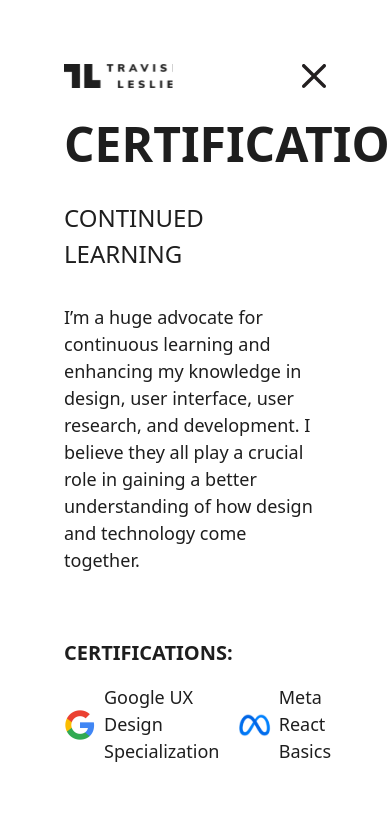
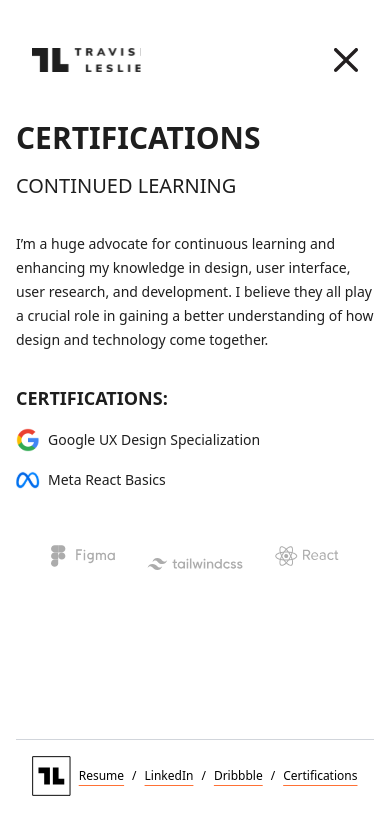
Before and after one commit to TravisDLeslie/Travis-Site, a React (Create React App) app: page /certifications in a window 390 px wide. Shown: the top 834 px of the page. Built offline with nearby package versions, Linux system fonts and the light colour scheme.

Commit message:
more mobile

```diff
--- a/src/components/Certifications.jsx
+++ b/src/components/Certifications.jsx
@@ -1,13 +1,14 @@
+// src/components/Certifications.jsx
 import React from 'react';
 import { useNavigate } from 'react-router-dom';
 import closeIcon from '../assets/icons/close.svg';
 import logo from '../assets/icons/logo.svg';
-import footerLogo from '../assets/icons/footerlogo.svg';
 import googleIcon from '../assets/icons/google.svg';
 import metaIcon from '../assets/icons/meta.svg';
 import figmaIcon from '../assets/icons/Figma.svg';
 import tailwindIcon from '../assets/icons/tailwinds.svg';
 import reactIcon from '../assets/icons/react.svg';
+import Footer from './Footer';
 
 const Certifications = () => {
   const navigate = useNavigate();
@@ -17,52 +18,51 @@
   };
 
   return (
-    <div className="fixed inset-0 bg-white p-16 z-40 flex flex-col justify-between">
-      <div className="flex justify-between items-center w-full">
+    <div className="fixed inset-0 bg-white p-4 md:p-8 mt-4 z-40 flex flex-col">
+      <div className="flex justify-between items-center p-4 w-full">
         <img src={logo} alt="Logo" className="h-6 w-auto" />
         <button onClick={handleClose} className="focus:outline-none">
           <img src={closeIcon} alt="Close" className="h-6 w-auto" />
         </button>
       </div>
-      <div className="flex justify-center w-full mt-8">
+      <div className="flex flex-col flex-grow overflow-y-auto mt-8 md:mt-24">
+        <div className="flex justify-center w-full">
           <div className="max-w-[700px] w-full">
-          <h1 className="text-custom-gray font-bold leading-none" style={{ fontSize: '48px' }}>
+            <h1 className="text-custom-gray font-bold text-3xl md:text-7xl">
               CERTIFICATIONS
             </h1>
-          <h2 className="text-custom-gray font-medium mt-8" style={{ fontSize: '24px' }}>
+            <h2 className="text-custom-gray font-medium mt-4 md:mt-8 text-xl md:text-4xl">
               CONTINUED LEARNING
             </h2>
-          <p className="text-custom-gray font-regular mt-8 w-full" style={{ fontSize: '18px' }}>
+            <p className="text-custom-gray font-light leading-6 mt-8 text-sm md:text-base md:leading-9">
               I’m a huge advocate for continuous learning and enhancing my knowledge
               in design, user interface, user research, and development. I believe they all
               play a crucial role in gaining a better understanding of how design and
               technology come together.
             </p>
-          <div className="mt-16">
-            <h3 className="text-custom-gray font-semibold" style={{ fontSize: '20px' }}>
+            <div className="mt-8 md:mt-16">
+              <h3 className="text-custom-gray font-semibold text-lg md:text-xl">
                 CERTIFICATIONS:
               </h3>
-            <div className="flex space-x-8 mt-4">
+              <div className="flex flex-col md:flex-row space-y-4 md:space-y-0 md:space-x-8 mt-4">
                 <div className="flex items-center space-x-2">
-                <img src={googleIcon} alt="Google UX Design" className="h-8 w-auto" />
+                  <img src={googleIcon} alt="Google UX Design" className="h-6 md:h-8 w-auto" />
                   <a
                     href="https://www.coursera.org/professional-certificates/google-ux-design"
                     target="_blank"
                     rel="noopener noreferrer"
-                  className="text-custom-gray font-regular"
-                  style={{ fontSize: '18px' }}
+                    className="text-custom-gray font-regular text-sm md:text-base"
                   >
                     Google UX Design Specialization
                   </a>
                 </div>
                 <div className="flex items-center space-x-2">
-                <img src={metaIcon} alt="Meta React Basics" className="h-8 w-auto" />
+                  <img src={metaIcon} alt="Meta React Basics" className="h-6 md:h-8 w-auto" />
                   <a
                     href="https://www.coursera.org/learn/react-basics"
                     target="_blank"
                     rel="noopener noreferrer"
-                  className="text-custom-gray font-regular"
-                  style={{ fontSize: '18px' }}
+                    className="text-custom-gray font-regular text-sm md:text-base"
                   >
                     Meta React Basics
                   </a>
@@ -71,21 +71,14 @@
             </div>
           </div>
         </div>
-      <div className="flex justify-center space-x-16 mt-20">
-        <img src={figmaIcon} alt="Figma" className="w-20 h-20" />
-        <img src={tailwindIcon} alt="TailwindCSS" className="w-28 h-24" />
-        <img src={reactIcon} alt="React" className="w-20 h-20" />
-      </div>
-      <div className="w-full border-t border-gray-300 mt-2">
-        <div className="flex justify-between items-center pt-4 h-8">
-          <img src={footerLogo} alt="Footer Logo" className="h-12 mt-12 w-auto" />
-          <div className="text-custom-gray mt-12">
-            <a href="/TravisLeslie_UIUX_Designer.pdf" target="_blank" rel="noopener noreferrer" className="underline mx-4" style={{ textDecorationColor: '#FF7135', textUnderlineOffset: '8px' }}>Resume</a> /
-            <a href="https://www.linkedin.com/in/travisdleslie" target="_blank" rel="noopener noreferrer" className="underline mx-4" style={{ textDecorationColor: '#FF7135', textUnderlineOffset: '8px' }}> LinkedIn</a> /
-            <a href="#" className="underline mx-4" style={{ textDecorationColor: '#FF7135', textUnderlineOffset: '8px' }}> Dribble</a> /
-            <a href="#" className="underline mx-4" style={{ textDecorationColor: '#FF7135', textUnderlineOffset: '8px' }}> Certifications</a>
+        <div className="flex justify-center space-x-8 md:space-x-16 mt-8 md:mt-20">
+          <img src={figmaIcon} alt="Figma" className="w-16 h-16 md:w-20 md:h-20" />
+          <img src={tailwindIcon} alt="TailwindCSS" className="w-24 h-20 md:w-28 md:h-24" />
+          <img src={reactIcon} alt="React" className="w-16 h-16 md:w-20 md:h-20" />
         </div>
       </div>
+      <div className="mt-8 md:mt-8">
+        <Footer />
       </div>
     </div>
   );
--- a/src/components/FixedRightSide.jsx
+++ b/src/components/FixedRightSide.jsx
@@ -14,7 +14,7 @@
   };
 
   return (
-    <div className="md:fixed md:bottom-0 md: right-0 w-full h-full bg-white p-4 flex flex-col md:justify-between z-30 md:relative md:h-full md:w-full md:p-16">
+    <div className="md:fixed md:bottom-0 md:right-0 w-full h-full bg-white p-4 flex flex-col md:justify-between z-30 md:relative md:h-full md:w-full md:p-16">
       <div className="hidden md:flex justify-between items-center">
         <Link to="/">
           <img src={logo} alt="Logo" className="h-6 w-auto" />
@@ -25,13 +25,13 @@
       </div>
       <div className="text-center md:text-left">
         <h1 className="text-custom-gray font-bold leading-none text-3xl md:text-[100px]">
-          <span className="md:inline">TRAVIS</span> <span className=" md:inline">LESLIE</span>
+          <span className="inline md:block">TRAVIS</span> <span className="inline md:block">LESLIE</span>
         </h1>
         <p className="text-custom-gray font-medium mt-4 text-2xl md:mt-8 md:text-5xl">UI/UX DESIGNER</p>
         <p className="text-custom-gray font-regular mt-8 w-full text-base md:mt-8 md:w-[500px] md:text-lg">
           I’m a versatile UI/UX designer with a passion for designing beautiful, intuitive experiences with a positive impact on people and the business they represent. I have 5+ years of industry experience with user interactions & design.
         </p>
-        <div className="mt-8 md:mt-12">
+        <div className="mt-8 w-full md:mt-12">
           <a
             href="/TravisLeslie_UIUX_Designer.pdf"
             target="_blank"
--- a/src/components/Footer.jsx
+++ b/src/components/Footer.jsx
@@ -5,11 +5,46 @@
 
 const Footer = () => {
   return (
-    <footer className="w-full border-t border-gray-300 mt-8 p-4 flex flex-col md:flex-row justify-between items-center">
-      <div className="flex justify-center md:justify-start w-full md:w-auto mb-4 md:mb-0">
-        <img src={footerLogo} alt="Footer Logo" className="h-12 w-auto" />
+    <footer className="w-full border-t border-gray-300 mt-8 p-4 md:pt-8 md:px-4 md:mt-2 flex flex-col md:flex-row justify-between items-center">
+      <div className="flex justify-between items-center w-full md:w-auto mb-4 md:mb-0">
+        <img src={footerLogo} alt="Footer Logo" className="h-10 w-auto md:h-8" />
+        <div className="hidden md:block md:flex-1"></div> {/* Spacer for larger screens */}
+        <div className="md:hidden flex justify-end w-full md:w-auto text-xs">
+          <a
+            href="/TravisLeslie_UIUX_Designer.pdf"
+            target="_blank"
+            rel="noopener noreferrer"
+            className="underline mx-2 hover:text-custom-gray hover:font-bold text-xs"
+            style={{ textDecorationColor: '#FF7135', textUnderlineOffset: '5px' }}
+          >
+            Resume
+          </a> /
+          <a
+            href="https://www.linkedin.com/in/travisdleslie"
+            target="_blank"
+            rel="noopener noreferrer"
+            className="underline mx-2 hover:text-custom-gray hover:font-bold text-xs"
+            style={{ textDecorationColor: '#FF7135', textUnderlineOffset: '5px' }}
+          >
+            LinkedIn
+          </a> /
+          <a
+            href="#"
+            className="underline mx-2 hover:text-custom-gray hover:font-bold text-xs"
+            style={{ textDecorationColor: '#FF7135', textUnderlineOffset: '5px' }}
+          >
+            Dribbble
+          </a> /
+          <Link
+            to="/certifications"
+            className="underline mx-2 hover:text-custom-gray hover:font-bold text-xs"
+            style={{ textDecorationColor: '#FF7135', textUnderlineOffset: '5px' }}
+          >
+            Certifications
+          </Link>
+        </div>
       </div>
-      <div className="text-center md:text-right w-full md:w-auto">
+      <div className="hidden md:flex md:items-center md:justify-end w-full md:w-auto text-sm md:text-base">
         <a
           href="/TravisLeslie_UIUX_Designer.pdf"
           target="_blank"
```
Also changed, not shown: src/pages/FunkyProject.jsx (+54 -49 lines). Lines whose indentation alone changed are shown as unchanged.
